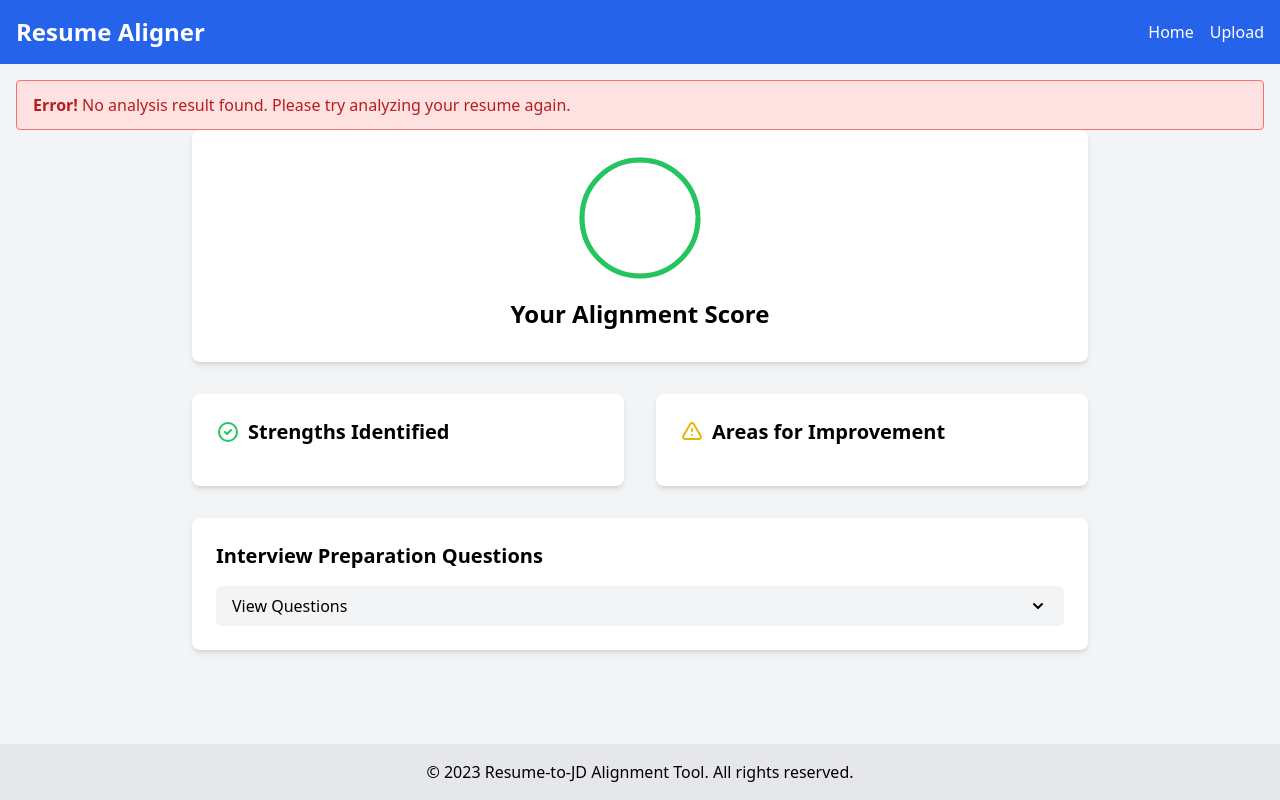
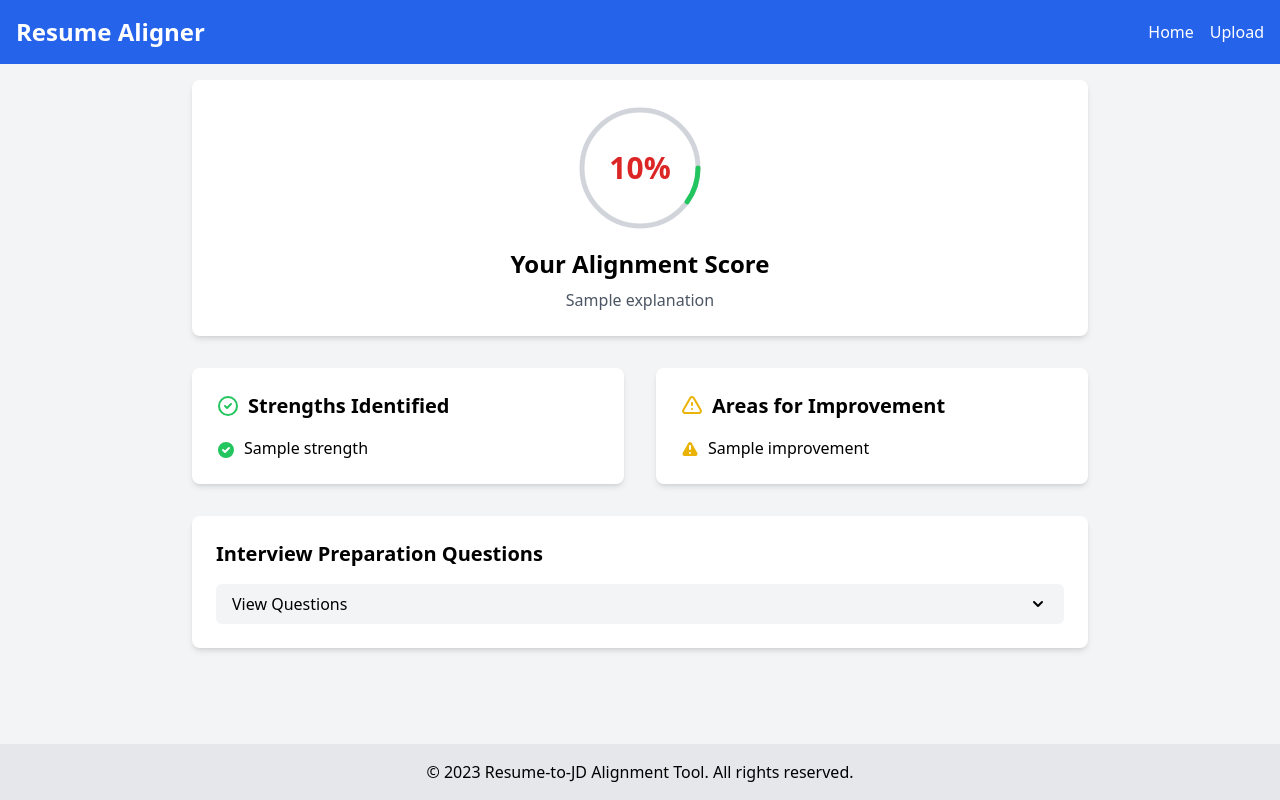
Before and after one commit to RobLingham/ResumeAligner, a Flask app: template templates/results.html in a window 1280 px wide. Run offline with Flask 3, Linux system fonts and the light colour scheme; the template is opened without the code that fills it: most values are stand-ins (such as "Sample title", 1, 10 or a date in 2020); some libraries are stand-ins or nearby versions.

Commit message:
Agent query: Can you please upload a resume file, paste the content of sample_job_description.txt into the job description field, and click the 'Analyze' button? After that, please tell me if you see the analysis results displayed correctly, including the score, strengths, improvements, and interview questions. Also, check if the console logs show the correct data flow.

```diff
--- a/main.py
+++ b/main.py
@@ -1,4 +1,4 @@
-from flask import Flask, render_template, request, jsonify, url_for, redirect, abort
+from flask import Flask, render_template, request, jsonify, url_for, redirect, abort, session
 from werkzeug.utils import secure_filename
 from utils.resume_parser import parse_resume
 from utils.job_description_parser import parse_job_description
@@ -10,6 +10,7 @@ import json
 
 app = Flask(__name__)
 app.config.from_object('config')
+app.secret_key = os.urandom(24)  # Add this line to set a secret key for the session
 
 # Configure logging
 logging.basicConfig(level=logging.DEBUG)
@@ -63,7 +64,11 @@ def analyze():
         analysis_result = analyze_alignment(parsed_resume, parsed_jd)
 
         logger.info(f"Analysis result: {json.dumps(analysis_result, indent=2)}")
-        return jsonify(analysis_result)
+
+        # Store the analysis result in the session
+        session['analysis_result'] = analysis_result
+
+        return redirect(url_for('results'))
     except Exception as e:
         logger.error(f"Error during analysis: {str(e)}", exc_info=True)
         error_response = {'error': 'An error occurred while analyzing the resume'}
@@ -72,7 +77,12 @@ def analyze():
 
 @app.route('/results')
 def results():
-    return render_template('results.html')
+    analysis_result = session.get('analysis_result')
+    if not analysis_result:
+        logger.error("No analysis result found in session")
+        return redirect(url_for('upload'))
+    logger.info(f"Rendering results template with analysis result: {json.dumps(analysis_result, indent=2)}")
+    return render_template('results.html', analysis_result=analysis_result)
 
 @app.route('/test_openai')
 def test_openai():
--- a/static/js/results.js
+++ b/static/js/results.js
@@ -1,19 +1,5 @@
 document.addEventListener('DOMContentLoaded', function() {
     console.log('Results page loaded');
-    let analysisResult;
-    try {
-        analysisResult = JSON.parse(localStorage.getItem('analysisResult'));
-        console.log('Analysis result:', analysisResult);
-    } catch (error) {
-        console.error('Error parsing analysis result:', error);
-        analysisResult = null;
-    }
-
-    if (!analysisResult) {
-        console.error('No analysis result found');
-        displayError('No analysis result found. Please try analyzing your resume again.');
-        return;
-    }
 
     const scoreText = document.getElementById('scoreText');
     const scoreCircle = document.getElementById('scoreCircle');
@@ -24,46 +10,23 @@ document.addEventListener('DOMContentLoaded', function() {
     const toggleQuestionsBtn = document.getElementById('toggleQuestionsBtn');
     const toggleIcon = document.getElementById('toggleIcon');
 
-    // Set score
-    const score = analysisResult.score || 0;
-    scoreText.textContent = `${score}%`;
-    scoreCircle.style.strokeDashoffset = (100 - score) / 100 * 360;
-
     // Set score color
+    const score = parseFloat(scoreText.textContent);
+    console.log('Score:', score);
     const scoreColor = score >= 80 ? 'text-green-500' : score >= 60 ? 'text-yellow-500' : 'text-red-600';
     scoreText.className = `absolute top-1/2 left-1/2 transform -translate-x-1/2 -translate-y-1/2 text-3xl font-bold ${scoreColor}`;
     scoreCircle.className = scoreColor;
+    scoreCircle.style.strokeDashoffset = (100 - score) / 100 * 360;
 
-    // Set explanation
-    scoreExplanation.textContent = analysisResult.explanation || 'No explanation available.';
-
-    // Helper function to render list items
-    const renderListItems = (items, iconClass) => items.map(item => `
-        <li class="flex items-start">
-            <svg xmlns="http://www.w3.org/2000/svg" class="h-5 w-5 ${iconClass} mr-2 mt-1 flex-shrink-0" viewBox="0 0 20 20" fill="currentColor">
-                <path fill-rule="evenodd" d="M10 18a8 8 0 100-16 8 8 0 000 16zm3.707-9.293a1 1 0 00-1.414-1.414L9 10.586 7.707 9.293a1 1 0 00-1.414 1.414l2 2a1 1 0 001.414 0l4-4z" clip-rule="evenodd" />
-            </svg>
-            <span>${item}</span>
-        </li>
-    `).join('');
-
-    // Set strengths
-    strengthsList.innerHTML = renderListItems(analysisResult.strengths || ['No strengths available'], 'text-green-500');
-
-    // Set improvements
-    improvementsList.innerHTML = renderListItems(analysisResult.improvements || ['No improvements available'], 'text-yellow-500');
-
-    // Set interview questions
-    interviewQuestions.innerHTML = (analysisResult.interview_questions || ['No interview questions available']).map(question => `
-        <li class="bg-gray-50 p-4 rounded-md">
-            <p class="font-medium">${question}</p>
-        </li>
-    `).join('');
+    console.log('Strengths:', strengthsList.innerHTML);
+    console.log('Improvements:', improvementsList.innerHTML);
+    console.log('Interview Questions:', interviewQuestions.innerHTML);
 
     // Toggle interview questions visibility
     toggleQuestionsBtn.addEventListener('click', () => {
         interviewQuestions.classList.toggle('hidden');
         toggleIcon.style.transform = interviewQuestions.classList.contains('hidden') ? 'rotate(0deg)' : 'rotate(180deg)';
+        console.log('Interview questions toggled');
     });
 
     console.log('Results page fully loaded and populated');
@@ -78,4 +41,5 @@ function displayError(message) {
         <span class="block sm:inline">${message}</span>
     `;
     document.querySelector('main').prepend(errorDiv);
+    console.error('Error displayed:', message);
 }
--- a/templates/results.html
+++ b/templates/results.html
@@ -9,11 +9,11 @@
                     <circle class="text-gray-300" stroke-width="5" stroke="currentColor" fill="transparent" r="58" cx="64" cy="64" />
                     <circle id="scoreCircle" class="text-green-500" stroke-width="5" stroke-dasharray="360" stroke-linecap="round" stroke="currentColor" fill="transparent" r="58" cx="64" cy="64" />
                 </svg>
-                <span id="scoreText" class="absolute top-1/2 left-1/2 transform -translate-x-1/2 -translate-y-1/2 text-3xl font-bold text-green-500"></span>
+                <span id="scoreText" class="absolute top-1/2 left-1/2 transform -translate-x-1/2 -translate-y-1/2 text-3xl font-bold text-green-500">{{ analysis_result.score }}%</span>
             </div>
         </div>
         <h2 class="text-2xl font-semibold text-center mb-2">Your Alignment Score</h2>
-        <p id="scoreExplanation" class="text-gray-600 text-center"></p>
+        <p id="scoreExplanation" class="text-gray-600 text-center">{{ analysis_result.explanation }}</p>
     </div>
 
     <div class="grid md:grid-cols-2 gap-8">
@@ -24,7 +24,16 @@
                 </svg>
                 Strengths Identified
             </h3>
-            <ul id="strengthsList" class="space-y-2"></ul>
+            <ul id="strengthsList" class="space-y-2">
+                {% for strength in analysis_result.strengths %}
+                <li class="flex items-start">
+                    <svg xmlns="http://www.w3.org/2000/svg" class="h-5 w-5 text-green-500 mr-2 mt-1 flex-shrink-0" viewBox="0 0 20 20" fill="currentColor">
+                        <path fill-rule="evenodd" d="M10 18a8 8 0 100-16 8 8 0 000 16zm3.707-9.293a1 1 0 00-1.414-1.414L9 10.586 7.707 9.293a1 1 0 00-1.414 1.414l2 2a1 1 0 001.414 0l4-4z" clip-rule="evenodd" />
+                    </svg>
+                    <span>{{ strength }}</span>
+                </li>
+                {% endfor %}
+            </ul>
         </div>
 
         <div class="bg-white p-6 rounded-lg shadow-md">
@@ -34,7 +43,16 @@
                 </svg>
                 Areas for Improvement
             </h3>
-            <ul id="improvementsList" class="space-y-2"></ul>
+            <ul id="improvementsList" class="space-y-2">
+                {% for improvement in analysis_result.improvements %}
+                <li class="flex items-start">
+                    <svg xmlns="http://www.w3.org/2000/svg" class="h-5 w-5 text-yellow-500 mr-2 mt-1 flex-shrink-0" viewBox="0 0 20 20" fill="currentColor">
+                        <path fill-rule="evenodd" d="M8.257 3.099c.765-1.36 2.722-1.36 3.486 0l5.58 9.92c.75 1.334-.213 2.98-1.742 2.98H4.42c-1.53 0-2.493-1.646-1.743-2.98l5.58-9.92zM11 13a1 1 0 11-2 0 1 1 0 012 0zm-1-8a1 1 0 00-1 1v3a1 1 0 002 0V6a1 1 0 00-1-1z" clip-rule="evenodd" />
+                    </svg>
+                    <span>{{ improvement }}</span>
+                </li>
+                {% endfor %}
+            </ul>
         </div>
     </div>
 
@@ -46,7 +64,13 @@
                 <path fill-rule="evenodd" d="M5.293 7.293a1 1 0 011.414 0L10 10.586l3.293-3.293a1 1 0 111.414 1.414l-4 4a1 1 0 01-1.414 0l-4-4a1 1 0 010-1.414z" clip-rule="evenodd" />
             </svg>
         </button>
-        <ul id="interviewQuestions" class="mt-4 space-y-4 hidden"></ul>
+        <ul id="interviewQuestions" class="mt-4 space-y-4 hidden">
+            {% for question in analysis_result.interview_questions %}
+            <li class="bg-gray-50 p-4 rounded-md">
+                <p class="font-medium">{{ question }}</p>
+            </li>
+            {% endfor %}
+        </ul>
     </div>
 </div>
 {% endblock %}
```
Also changed, not shown: Screenshot 2024-09-23 at 9.32.26 PM.png (added).
